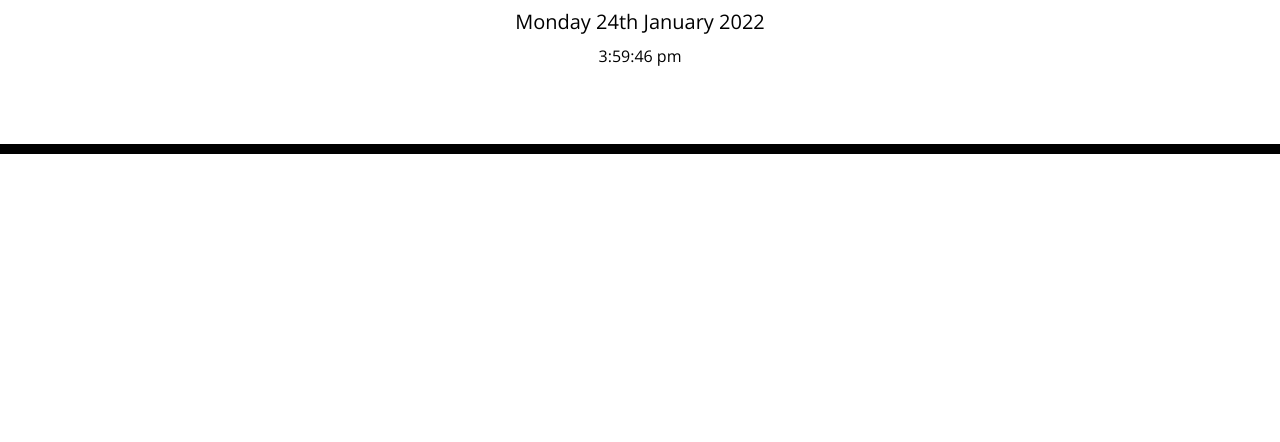
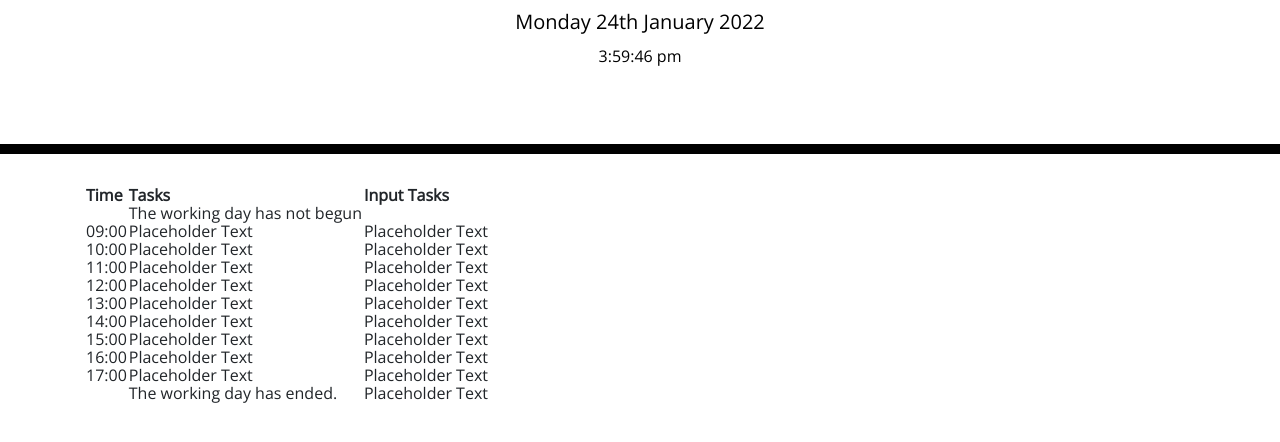
Before and after one commit to djbowen95/Lets-Get-Started, a plain HTML site: page index.html in a window 1280 px wide. Shown: the part 182-624 px from the top of the page. Drawn offline with nearby package versions, Linux system fonts and the light colour scheme.

Commit message:
display a table of working hours

```diff
--- a/index.html
+++ b/index.html
@@ -30,7 +30,67 @@
       <p id="moment-test-element"></p>
     </header>
     <div class="container">
-      <!-- Timeblocks go here -->
+      <table>
+        <tr>
+          <th>Time</th>
+          <th>Tasks</th>
+          <th>Input Tasks</th>
+        </tr>
+        <tr id="prehours">
+          <td></td>
+          <td>The working day has not begun</td>
+        </tr>
+        <tr id="hour9">
+          <td>09:00</td>
+          <td>Placeholder Text</td>
+          <td>Placeholder Text</td>
+        </tr>
+        <tr id="hour10">
+          <td>10:00</td>
+          <td>Placeholder Text</td>
+          <td>Placeholder Text</td>
+        </tr>
+        <tr id="hour11">
+          <td>11:00</td>
+          <td>Placeholder Text</td>
+          <td>Placeholder Text</td>
+        </tr>
+        <tr id="hour12">
+          <td>12:00</td>
+          <td>Placeholder Text</td>
+          <td>Placeholder Text</td>
+        </tr>
+        <tr id="hour13">
+          <td>13:00</td>
+          <td>Placeholder Text</td>
+          <td>Placeholder Text</td>
+        </tr>
+        <tr id="hour14">
+          <td>14:00</td>
+          <td>Placeholder Text</td>
+          <td>Placeholder Text</td>
+        </tr>
+        <tr id="hour15">
+          <td>15:00</td>
+          <td>Placeholder Text</td>
+          <td>Placeholder Text</td>
+        </tr>
+        <tr id="hour16">
+          <td>16:00</td>
+          <td>Placeholder Text</td>
+          <td>Placeholder Text</td>
+        </tr>
+        <tr id="hour17">
+          <td>17:00</td>
+          <td>Placeholder Text</td>
+          <td>Placeholder Text</td>
+        </tr>
+        <tr id="after-hours">
+          <td></td>
+          <td>The working day has ended.</td>
+          <td>Placeholder Text</td>
+        </tr>
+      </table>
     </div>
 
     <script src="https://cdnjs.cloudflare.com/ajax/libs/jquery/3.2.1/jquery.min.js"></script>
```
